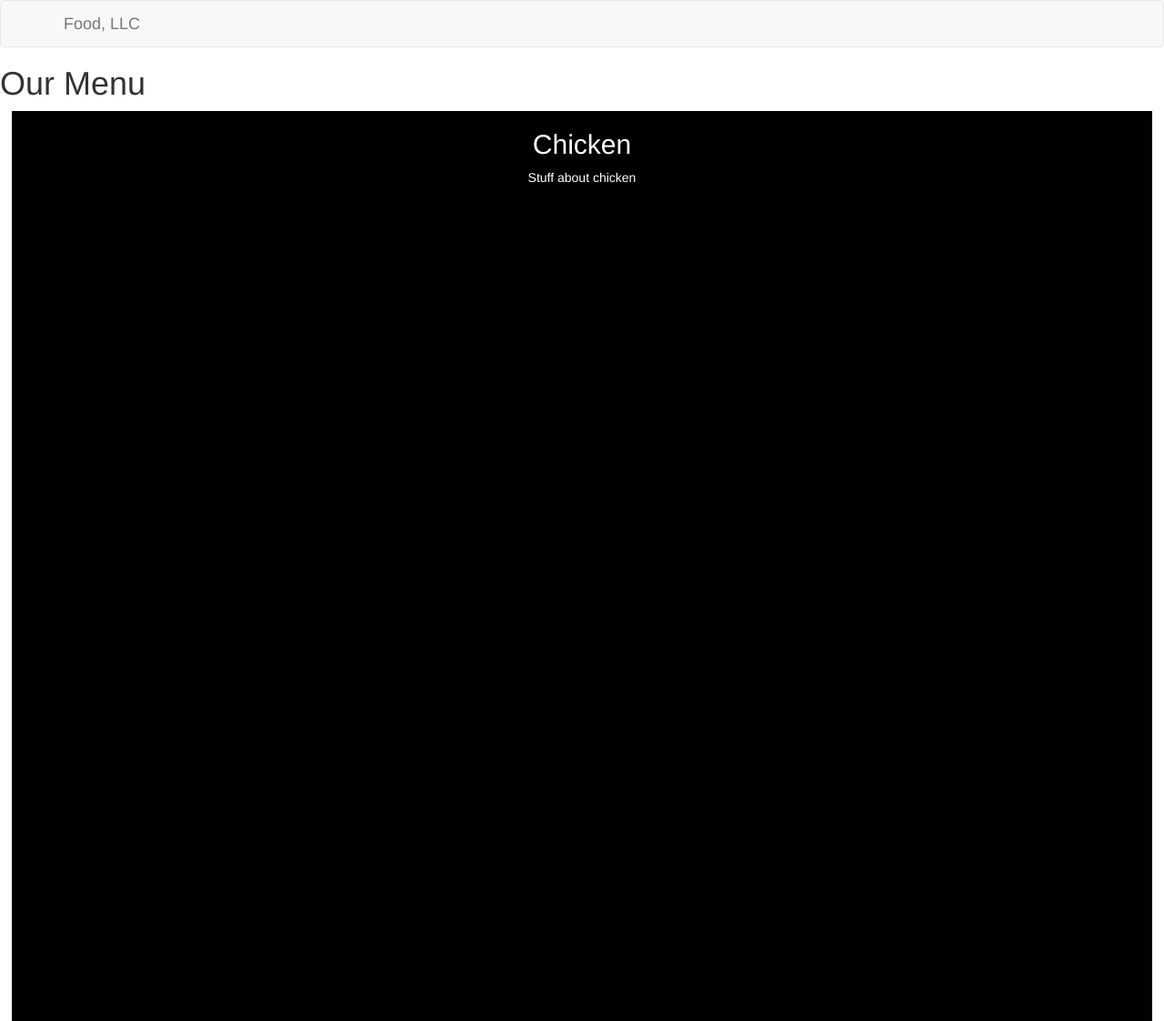
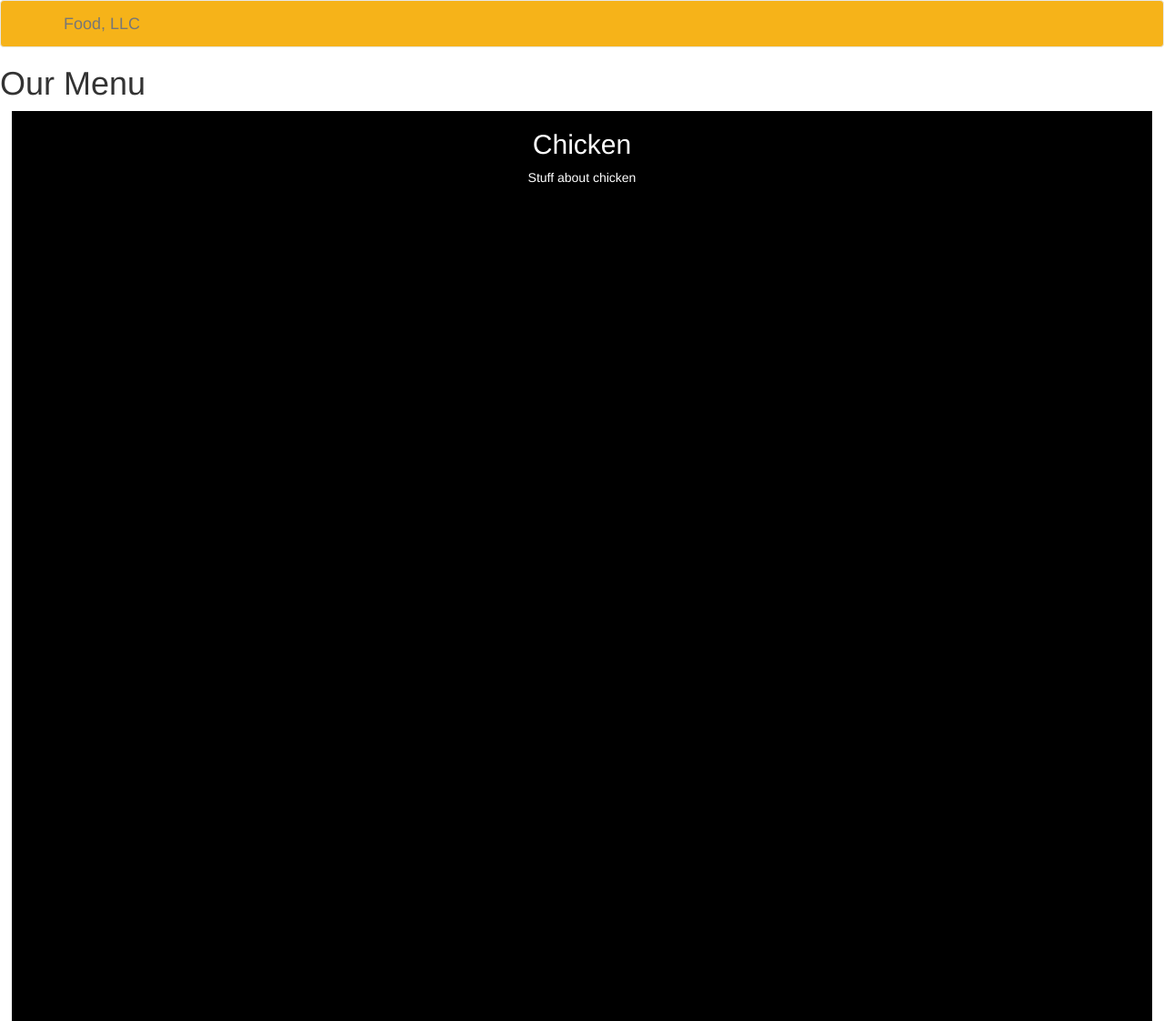
Before and after one commit to rgodinez/rgodinez.github.io, a Jekyll site: the page coursera/module3/index.html, which Jekyll copies as it is, in a window 1280 px wide. Shown: the whole page at 91% size. Built offline with Jekyll 4.4.1, drawn with Linux system fonts in a browser that asks for light colours; nearby versions of some CDN libraries; library files that are not in the unit come from our copies.

Commit message:
Update styles.css

```diff
--- a/coursera/module3/css/styles.css
+++ b/coursera/module3/css/styles.css
@@ -1,3 +1,8 @@
+#header-nav {
+  background-color: #f6b319;
+  color: white;
+}
+
 .container-fluid {
 
 }
```
